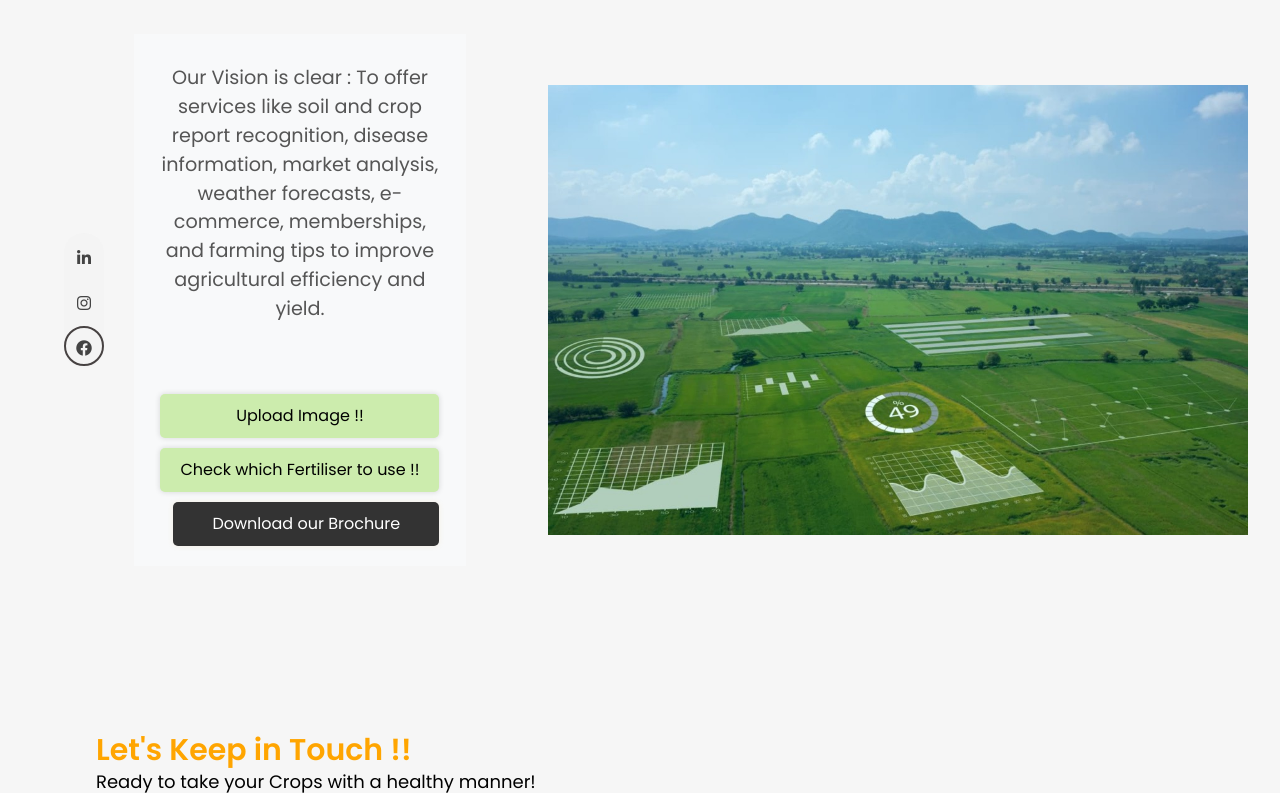
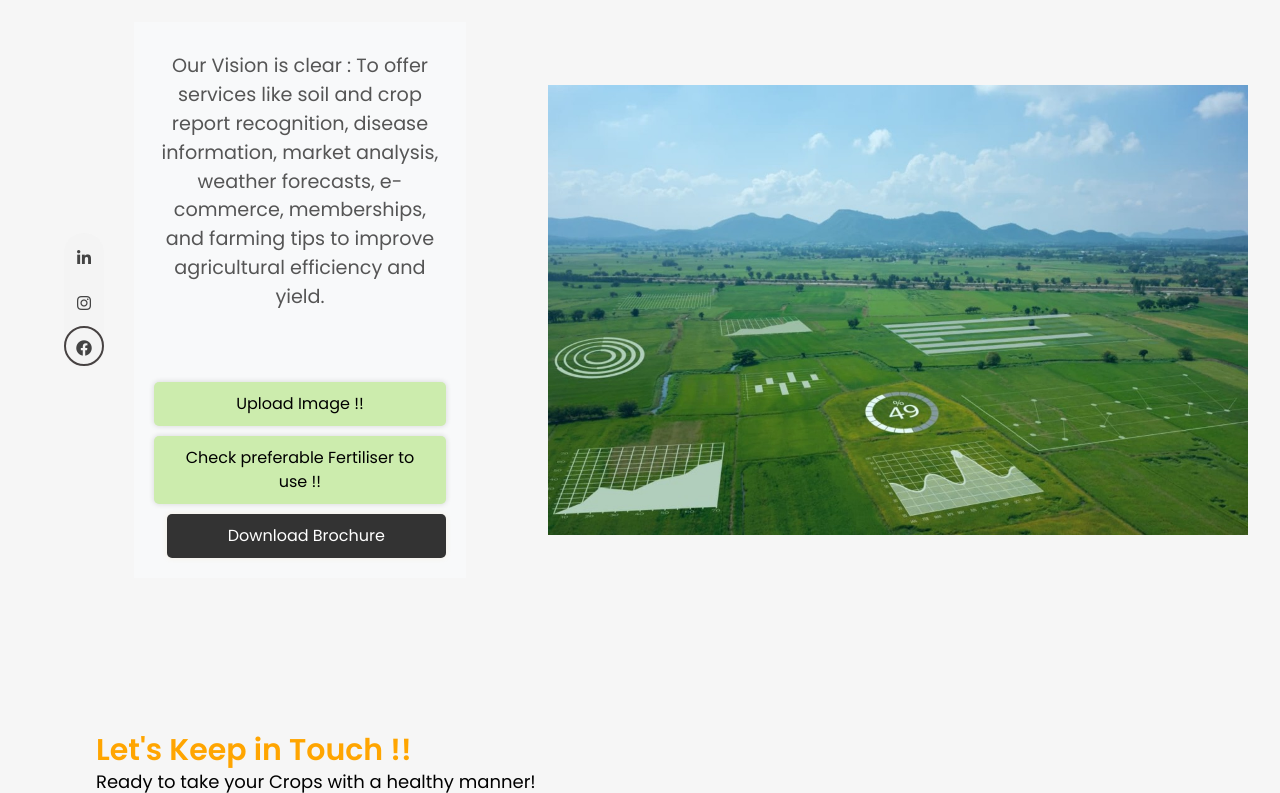
Before and after one commit to Satyam30raj/E-comm, a Flask app: page / in a window 1280 px wide. Shown: the part 100-893 px from the top of the page. Run offline with Flask 3, Linux system fonts and the light colour scheme; some libraries are stand-ins or nearby versions; some web fonts are replaced.

Commit message:
home.html

```diff
--- a/templates/home.html
+++ b/templates/home.html
@@ -223,9 +223,9 @@
                         </div>
                         <div class="hero_btn">
                             <a href="#Contact" class="btn_1">Upload Image !!</a>
-                            <a href="/index" class="btn_1">Check which Fertiliser to use !!</a>
+                            <a href="/index" class="btn_1">Check preferable Fertiliser to use !!</a>
                             <button class="btn_2">
-                                <a href="#" target="_blank">Download our Brochure</a>
+                                <a href="#" target="_blank">Download Brochure</a>
                             </button>
                         </div>
                     </div>
```
